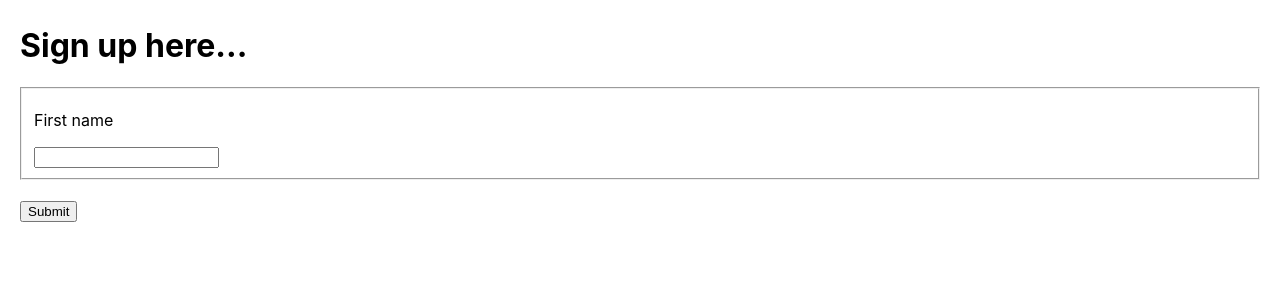
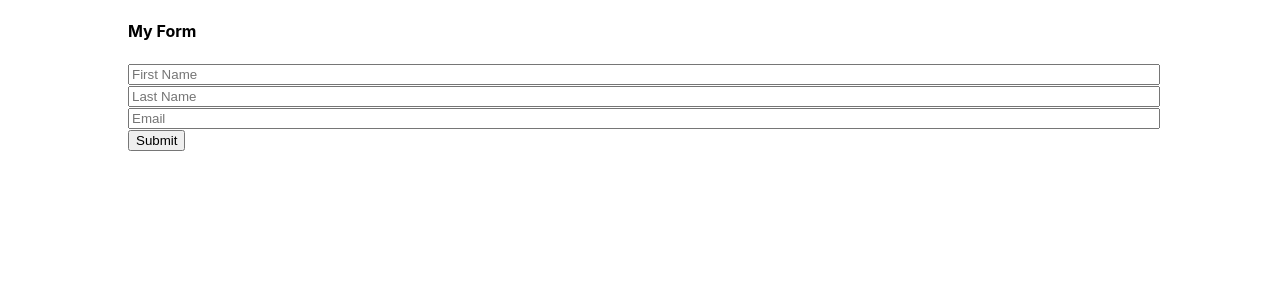
Before and after one commit to dorarad17/bd-front-end, a React (Create React App) app: page /#/ in a window 1280 px wide. Shown: the top 300 px of the page. Built offline with nearby package versions, Linux system fonts and the light colour scheme.

Commit message:
basic form added

```diff
--- a/package.json
+++ b/package.json
@@ -8,7 +8,10 @@
     "@testing-library/user-event": "^12.2.2",
     "react": "^17.0.1",
     "react-dom": "^17.0.1",
+    "react-hook-form": "^6.12.1",
+    "react-router-dom": "^5.2.0",
     "react-scripts": "4.0.1",
+    "validator": "^13.5.1",
     "web-vitals": "^0.2.4"
   },
   "scripts": {
--- a/src/components/Signup/Signup.js
+++ b/src/components/Signup/Signup.js
@@ -1,31 +1,63 @@
-import React, { useState } from "react";
+import React from "react";
+import { useForm } from "react-hook-form";
+import isEmail from "validator/lib/isEmail";
+
+const styles = {
+  container: {
+    width: "80%",
+    margin: "0 auto",
+  },
+  input: {
+    width: "100%",
+  },
+};
 
 function Signup() {
-	const [submitting, setSubmitting] = useState(false);
-	const handleSubmit = (event) => {
-		event.preventDefault();
-		setSubmitting(true);
+  const { register, handleSubmit, errors, formState } = useForm({
+    mode: "onBlur",
+  });
 
-		setTimeout(() => {
-			setSubmitting(false);
-		}, 3000);
-	};
+  function onSubmit(data) {
+    console.log(data); // { username: 'test', email: 'test', password: 'test' }
+  }
 
-	return (
-		<div className="wrapper">
-			<h1>Sign up here...</h1>
-			{submitting && <div>Submitting Form...</div>}
-			<form onSubmit={handleSubmit}>
-				<fieldset>
-					<label>
-						<p>First name</p>
-						<input name="name" />
-					</label>
-				</fieldset>
-				<button type="submit">Submit</button>
-			</form>
-		</div>
-	);
+  return (
+    <div style={styles.container}>
+      <h4>My Form</h4>
+      <form onSubmit={handleSubmit(onSubmit)}>
+        <input
+          name="firstname"
+          ref={register({
+            required: true,
+            pattern: /^[A-Za-z]+$/i,
+          })}
+          style={{ ...styles.input, borderColor: errors.firstname && "red" }}
+          placeholder="First Name"
+        />
+        <input
+          name="lastname"
+          ref={register({
+            required: true,
+            pattern: /^[A-Za-z]+$/i,
+          })}
+          style={{ ...styles.input, borderColor: errors.lastname && "red" }}
+          placeholder="Last Name"
+        />
+        <input
+          name="email"
+          ref={register({
+            required: true,
+            validate: (input) => isEmail(input), // returns true if valid
+          })}
+          style={{ ...styles.input, borderColor: errors.email && "red" }}
+          placeholder="Email"
+        />
+        <button type="submit" disabled={formState.isSubmitting}>
+          Submit
+        </button>
+      </form>
+    </div>
+  );
 }
 
 export default Signup;
```
Also changed, not shown: 2 other files (tests, documents, lock files or other folders).
